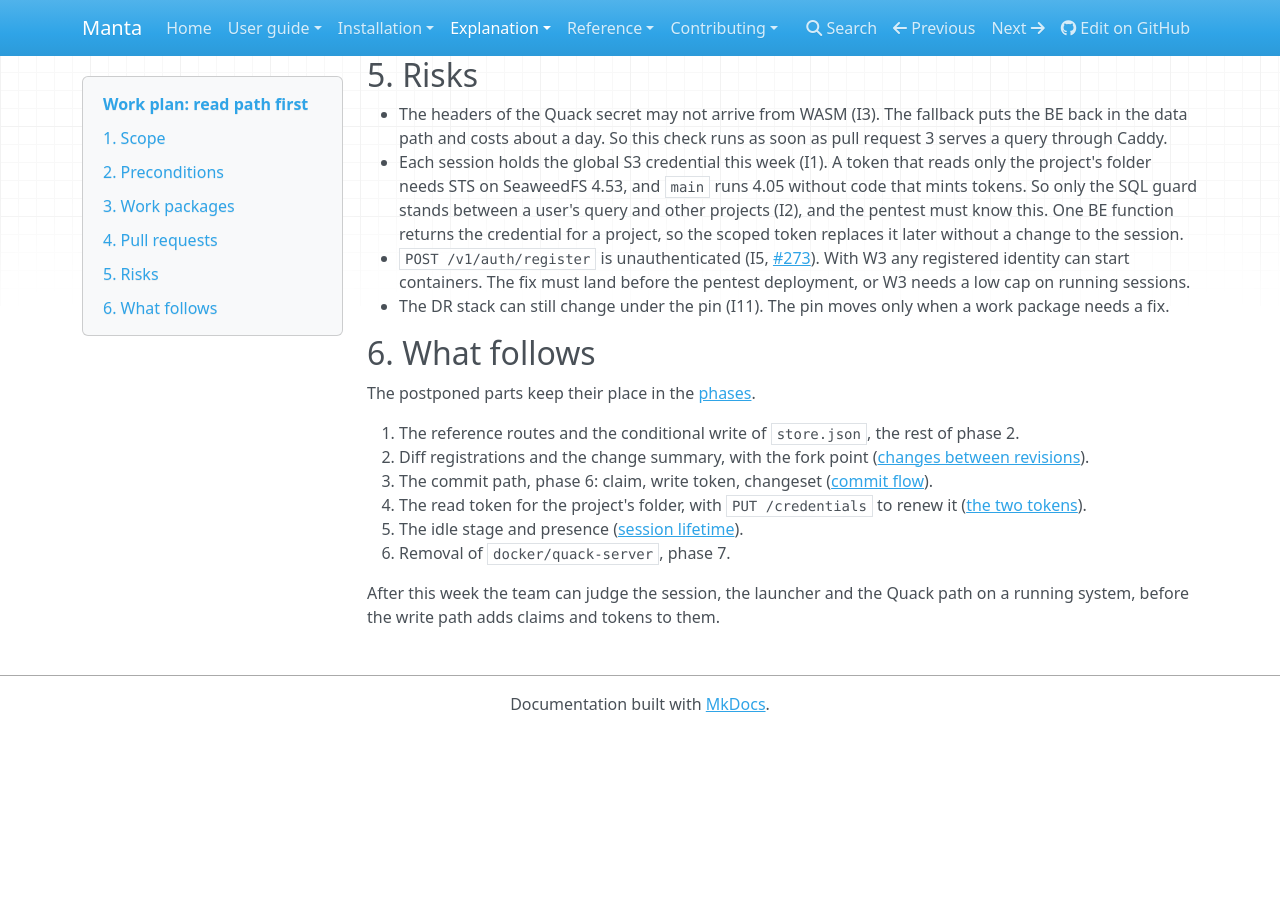
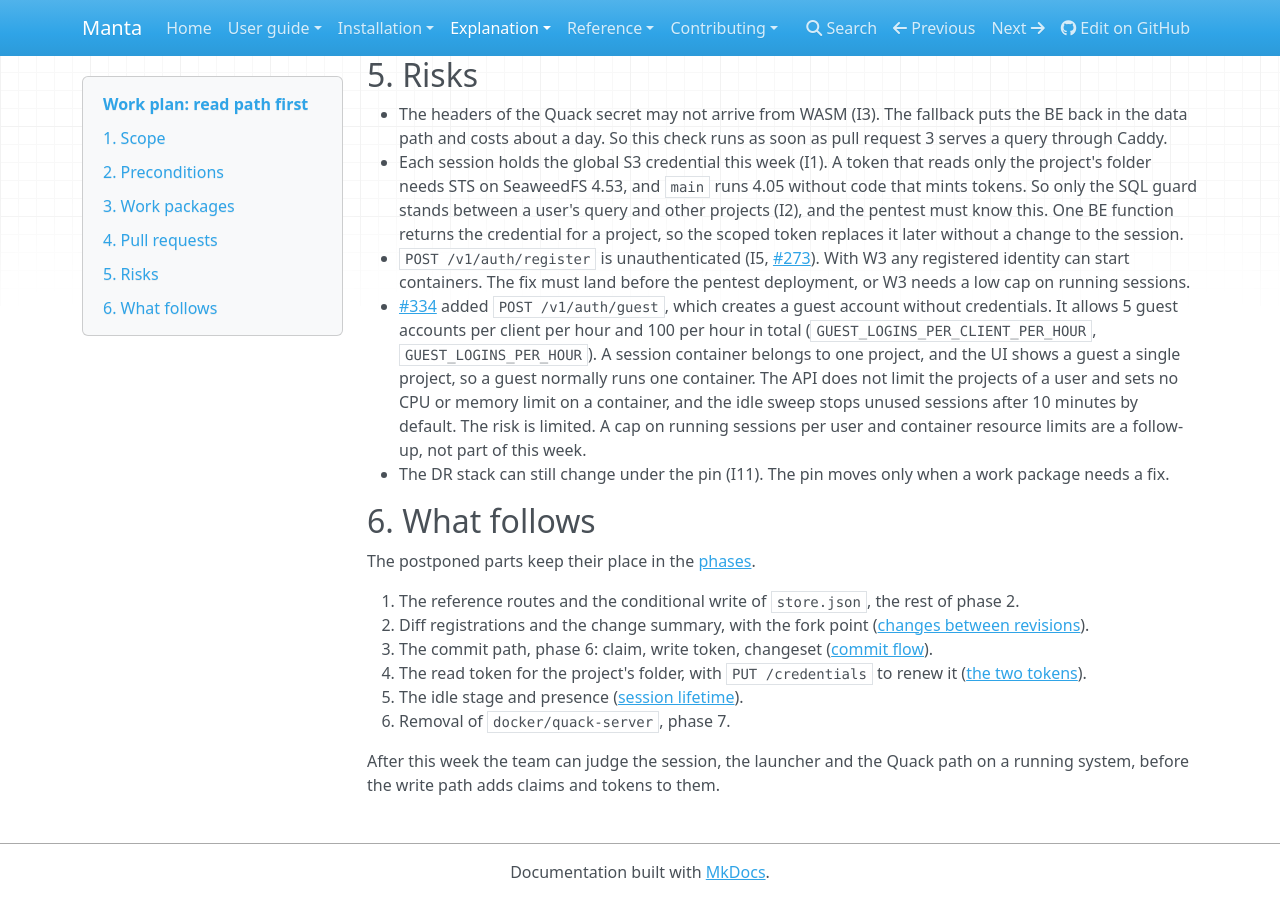
Before and after one commit to manta-plan/manta, an MkDocs documentation site: the page built from docs/explanation/datarecord-session/read-path-first.md, in a window 1280 px wide and 900 px high, scrolled down 2908 px. Built offline with MkDocs 1.6.1, drawn with Linux system fonts in a browser that asks for light colours; nearby versions of some CDN libraries; before the commit the page ends 3640 px from its top, so only the background shows below that; some of the changed text lies outside the part shown.

Commit message:
docs: add the guest account risk to the read-path-first plan
Signed-off-by: Jonas Hoersch <jonas.hoersch@openenergytransition.org>

```diff
--- a/docs/explanation/datarecord-session/read-path-first.md
+++ b/docs/explanation/datarecord-session/read-path-first.md
@@ -18,7 +18,7 @@ The week covers flows 3, 4, 5 and 8 of the overview, and flow 3 only as a read.
 | Session service | Start-up, Quack, SQL guard, `GET /health`, `PUT`, `GET` and `DELETE /registrations/{name}` of the kind `view`, view packs | `POST /commits`, `POST /summaries`, registrations of the kinds `diff` and `edit`, `PUT /credentials`, `POST /suspend` |
 | BE session routes | `POST` and `DELETE .../datarecord-session`, the three registration routes, `GET /v1/datarecord-session/quack-auth` | `.../datarecord-session/changes`, `.../datarecord-session/heartbeat` |
 | BE store routes | `GET .../datarecord-stores`, `GET .../datarecord-stores/{store}/datarecord-revisions` | `POST .../datarecord-revisions`, and the `POST`, `PATCH` and `DELETE` routes of `datarecord-references` |
-| Session management | The two tables, the Docker launcher, `ensure_datarecord_session` with replay, one forced stop after 60 minutes, removal of orphans | The idle stage with a session cap, presence, the exemption for unsaved edits |
+| Session management | The two tables, the Docker launcher, `ensure_datarecord_session` with replay, one forced stop after 10 minutes, removal of orphans | The idle stage with a session cap, presence, the exemption for unsaved edits |
 | Caddy | The `/quack` route with `forward_auth` ([Quack auth check](backend.md#quack-auth-check)) | |
 | FE | Session client, registration, attach, queries with the SQL prefix | Diff views, commit of edits, settling of edits |
 | Storage | The global S3 credential, passed to each session by the launcher | The read token for the project's folder, the write token per layer, the conditional write of `store.json` |
@@ -45,7 +45,7 @@ These must hold on Monday, or the first work package waits.
 | W2 | BE store and revision listings. The two `GET` routes over an S3 listing, DR and `store.json`. | preconditions 1 and 2 | The listing of a test store shows its revisions and references. No route starts a session. |
 | W3 | BE sessions. The two tables with a migration, the Docker launcher, `ensure_datarecord_session`, and the open, suspend and registration routes. | W1 | Two users of one project get two containers. A registration survives `DELETE .../datarecord-session` and the next request. |
 | W4 | Quack auth check. The `quack-auth` route, the `/quack` route in `frontend/Caddyfile`, and a network that Caddy shares with the session containers. | W3 | A query with a valid token reaches the user's own container. A bad token gets 401, a foreign project 403, a project without an active session 409, and a spoofed `X-Session-Upstream` changes nothing. |
-| W5 | Lifetime. A BE task stops a session after 60 minutes without activity and stops labelled containers without an active row. | W3 | A session that is not used stops. The next query gets 409, and the next `POST .../datarecord-session` starts the session again. |
+| W5 | Lifetime. A BE task stops a session after 10 minutes without activity and stops labelled containers without an active row. | W3 | A session that is not used stops. The next query gets 409, and the next `POST .../datarecord-session` starts the session again. |
 | W6 | FE. `manta/frontend`'s record client, already ported from `baby-manta`, moves to the BE routes: open the session, register, attach, re-attach after `Invalid connection id` (S4). | W2, W4 | The app shows a registered revision from a session behind Caddy. The `SELECT 1` keep-alive is gone. |
 | W7 | Switch. Compose and the deployment start no `docker/quack-server`. | W4, W6 | The pentest deployment has no route to the temporary server. |
 
@@ -72,6 +72,7 @@ The three browser checks of the [Quack auth check](backend.md#quack-auth-check)
 - The headers of the Quack secret may not arrive from WASM (I3). The fallback puts the BE back in the data path and costs about a day. So this check runs as soon as pull request 3 serves a query through Caddy.
 - Each session holds the global S3 credential this week (I1). A token that reads only the project's folder needs STS on SeaweedFS 4.53, and `main` runs 4.05 without code that mints tokens. So only the SQL guard stands between a user's query and other projects (I2), and the pentest must know this. One BE function returns the credential for a project, so the scoped token replaces it later without a change to the session.
 - `POST /v1/auth/register` is unauthenticated (I5, [#273](https://github.com/manta-plan/manta/issues/273)). With W3 any registered identity can start containers. The fix must land before the pentest deployment, or W3 needs a low cap on running sessions.
+- [#334](https://github.com/manta-plan/manta/pull/334) added `POST /v1/auth/guest`, which creates a guest account without credentials. It allows 5 guest accounts per client per hour and 100 per hour in total (`GUEST_LOGINS_PER_CLIENT_PER_HOUR`, `GUEST_LOGINS_PER_HOUR`). A session container belongs to one project, and the UI shows a guest a single project, so a guest normally runs one container. The API does not limit the projects of a user and sets no CPU or memory limit on a container, and the idle sweep stops unused sessions after 10 minutes by default. The risk is limited. A cap on running sessions per user and container resource limits are a follow-up, not part of this week.
 - The DR stack can still change under the pin (I11). The pin moves only when a work package needs a fix.
 
 ## 6. What follows
```
